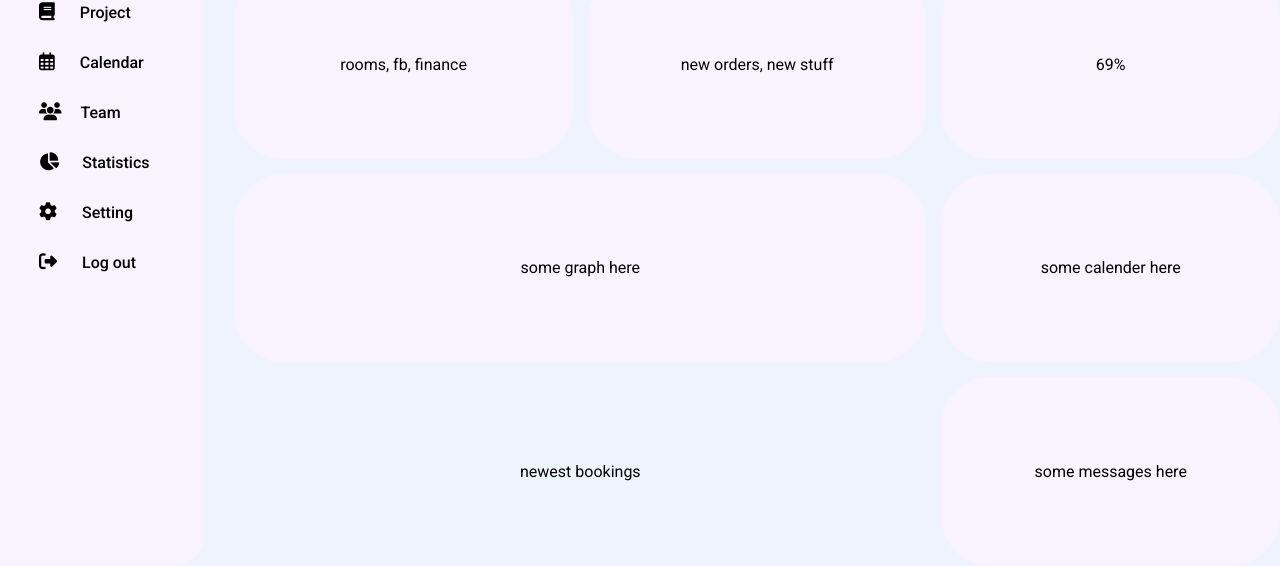
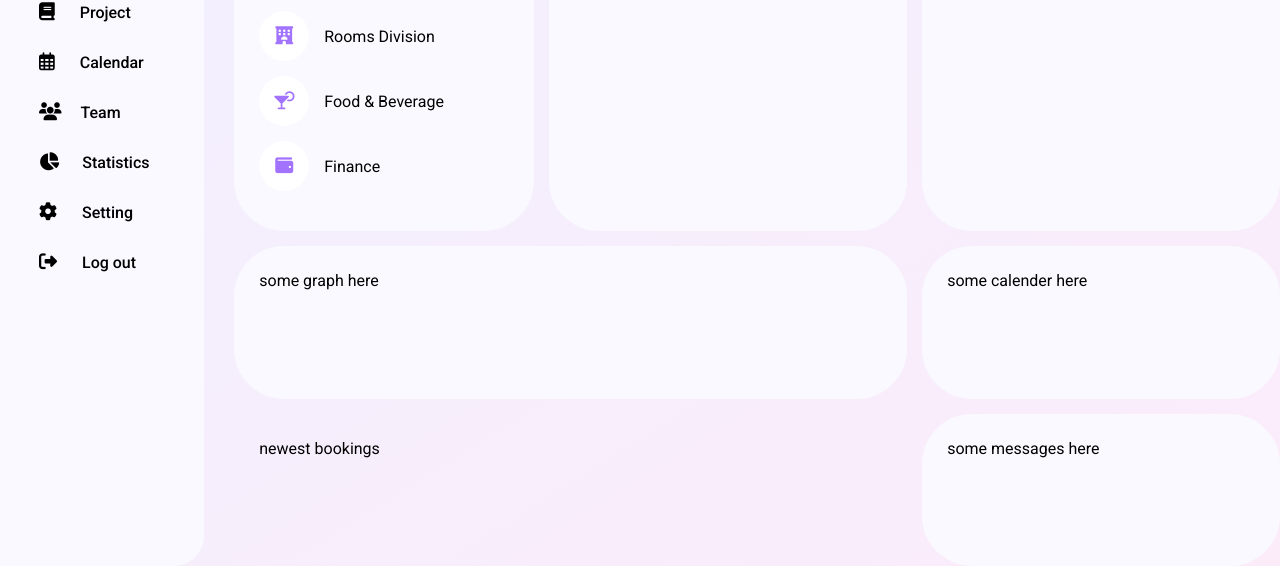
Before and after one commit to davidbraginsky/hlms, a plain HTML site: page index.html in a window 1280 px wide. Shown: the part 234-800 px from the top of the page. Drawn offline with Linux system fonts and the light colour scheme.

Commit message:
Commit #6
- filled department info box with content
- changed background on homepage

```diff
--- a/index.html
+++ b/index.html
@@ -55,13 +55,33 @@
                 <div class="reminder">Bell Icon</div>
                 <div class="taskmanager">New Task</div>
             </div>
-            <div class="daprtment">rooms, fb, finance</div>
-            <div class="information">new orders, new stuff</div>
-            <div class="occupancy">69%</div>
-            <div class="revenue">some graph here</div>
-            <div class="calendar">some calender here</div>
-            <div class="bookings">newest bookings</div>
-            <div class="messages">some messages here</div>
+            <div class="info_block daprtment">
+                <div class="dep_header">Department</div>
+                <div class="dep_item">
+                    <div class="dep_item_logo">
+                        <i class="fas fa-hotel"></i>
+                    </div>
+                    Rooms Division
+                </div>
+                <div class="dep_item">
+                    <div class="dep_item_logo">
+                        <i class="fas fa-cocktail"></i>
+                    </div>
+                    Food & Beverage
+                </div>
+                <div class="dep_item">
+                    <div class="dep_item_logo">
+                        <i class="fas fa-wallet"></i>
+                    </div>
+                    Finance
+                </div>
+            </div>
+            <div class="info_block information">new orders, new stuff</div>
+            <div class="info_block occupancy">69%</div>
+            <div class="info_block revenue">some graph here</div>
+            <div class="info_block calendar">some calender here</div>
+            <div class="info_block bookings">newest bookings</div>
+            <div class="info_block messages">some messages here</div>
         </div>
     </div>
 </body>
--- a/style.css
+++ b/style.css
@@ -5,8 +5,8 @@
 }
 
 body {
-    background-color: rgba(238,243,254,255);
     font-family: 'Roboto', sans-serif;
+    background-image: linear-gradient(to bottom right,#f0f0ff, #fcecfa);
 }
 
 .container {
@@ -17,13 +17,13 @@ body {
 .sidebar {
     width: 250px;
     height: 100vh;
-    background-color: rgba(248,243,255,255);
+    background-color: #f9f9ff;
     border-radius: 0px 30px 30px 0px;
 }
 
 .main {
     display: grid;
-    grid-template-columns: 1fr 1fr 1fr;
+    grid-template-columns: 300px 1fr 1fr;
     grid-template-rows: 1fr 1fr 1fr 1fr;
     width: 100%;
     column-gap: 15px;
@@ -33,8 +33,6 @@ body {
 
 .toprow, .daprtment, .information, .occupancy, .revenue, .calendar, .bookings, .messages {
     display: flex;
-    align-items: center;
-    justify-content: center;
 }
 
 .toprow {
@@ -42,28 +40,28 @@ body {
 }
 
 .daprtment {
-    background-color: rgba(248,243,255,255);
+    background-color: #f9f9ff;
     border-radius: 50px;
 }
 
 .information {
-    background-color: rgba(248,243,255,255);
+    background-color: #f9f9ff;
     border-radius: 50px;
 }
 
 .occupancy {
-    background-color: rgba(248,243,255,255);
+    background-color: #f9f9ff;
     border-radius: 50px;
 }
 
 .revenue {
-    background-color: rgba(248,243,255,255);
+    background-color: #f9f9ff;
     grid-column: 1/3;
     border-radius: 50px;
 }
 
 .calendar {
-    background-color: rgba(248,243,255,255);
+    background-color: #f9f9ff;
     border-radius: 50px;
 }
 
@@ -72,7 +70,7 @@ body {
 }
 
 .messages {
-    background-color: rgba(248,243,255,255);
+    background-color: #f9f9ff;
     border-radius: 50px;
 }
 
@@ -133,3 +131,41 @@ body {
 .dashboar_navitem_text {
     margin-left: -2px;
 }
+
+.info_block {
+    display: flex;
+    flex-direction: column;
+    padding: 25px
+}
+
+.dep_header {
+    font-size: 24px;
+    font-weight: 500;
+    margin-bottom: 25px;
+}
+
+.dep_item {
+    display: flex;
+    align-items: center;
+    margin-bottom: 15px;
+    cursor: pointer;
+    transition: all .3s;
+}
+
+.dep_item:hover {
+    color: #a273ff;
+}
+
+.dep_item_logo {
+    height: 50px;
+    width: 50px;
+    background-color: white;
+    border-radius: 50%;
+    display: flex;
+    justify-content: center;
+    align-items: center;
+    color: #a273ff;
+    font-size: 18px;
+    margin-right: 15px;
+    cursor: pointer;
+}
```
